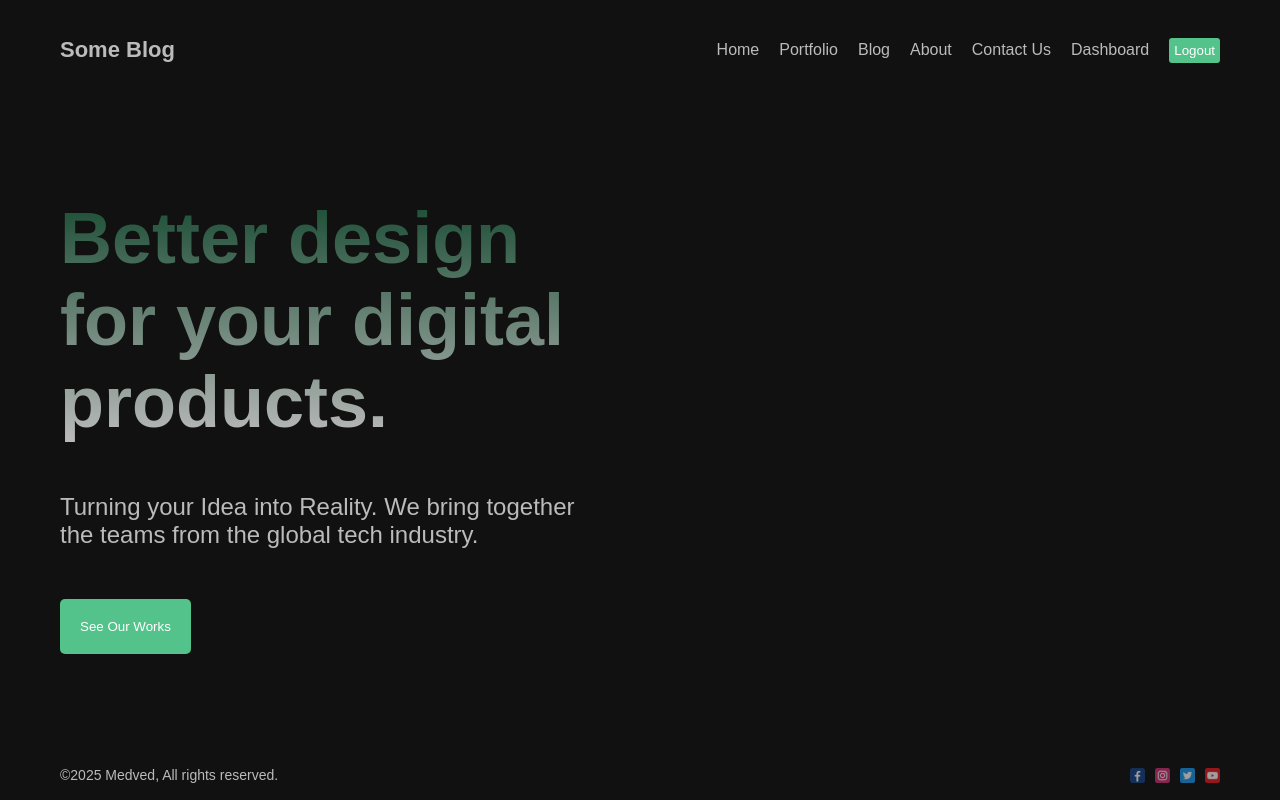
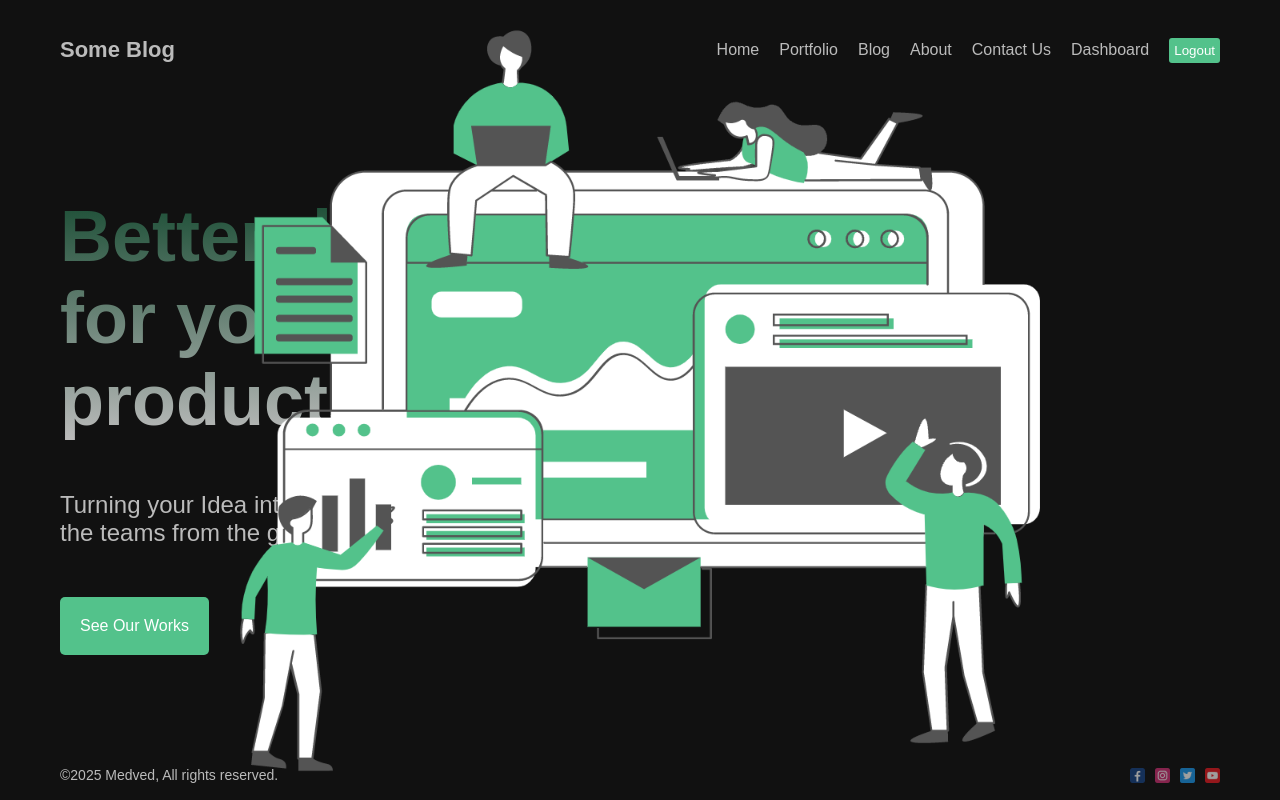
Before and after one commit to kosolapiyD/blog, a Next.js app: page / in a window 1280 px wide. Built offline with nearby package versions, Linux system fonts and the light colour scheme.

Commit message:
styles files for each page

```diff
--- /dev/null
+++ b/src/app/about/page.module.scss
@@ -0,0 +1 @@
+.container {}
--- a/src/app/about/page.tsx
+++ b/src/app/about/page.tsx
@@ -1,10 +1,10 @@
-import React from 'react';
+import styles from './page.module.scss';
 
 type AboutPageProps = {};
 
 const AboutPage = (props: AboutPageProps) => {
   return (
-    <div>
+    <div className={styles.container}>
       <h1>About Page</h1>
     </div>
   );
--- /dev/null
+++ b/src/app/blog/page.module.scss
@@ -0,0 +1 @@
+.container {}
--- a/src/app/blog/page.tsx
+++ b/src/app/blog/page.tsx
@@ -1,10 +1,10 @@
-import React from 'react';
+import styles from './page.module.scss';
 
 type BlogPageProps = {};
 
 const BlogPage = (props: BlogPageProps) => {
   return (
-    <div>
+    <div className={styles.container}>
       <h1>Blog Page</h1>
     </div>
   );
--- a/src/app/contact-us/page.tsx
+++ b/src/app/contact-us/page.tsx
@@ -1,10 +1,10 @@
-import React from 'react';
+import styles from './page.module.scss';
 
 type ContactUsProps = {};
 
 const ContactUs = (props: ContactUsProps) => {
   return (
-    <div>
+    <div className={styles.container}>
       <h1>ContactUs Page</h1>
     </div>
   );
--- /dev/null
+++ b/src/app/dashboard/page.module.scss
@@ -0,0 +1 @@
+.container {}
--- a/src/app/dashboard/page.tsx
+++ b/src/app/dashboard/page.tsx
@@ -1,10 +1,10 @@
-import React from 'react';
+import styles from './page.module.scss';
 
 type DashboardPageProps = {};
 
 const DashboardPage = (props: DashboardPageProps) => {
   return (
-    <div>
+    <div className={styles.container}>
       <h1>Dashboard Page</h1>
     </div>
   );
--- a/src/app/page.tsx
+++ b/src/app/page.tsx
@@ -18,7 +18,7 @@ const HomePage = (props: HomePageProps) => {
         <Button url='/portfolio' text='See Our Works' />
       </div>
       <div className={styles.item}>
-        {/* <Image src={'/hero.png'} alt='' className={styles.img} fill /> */}
+        <Image src={'/hero.png'} alt='' className={styles.img} fill />
       </div>
     </div>
   );
--- /dev/null
+++ b/src/app/portfolio/page.module.scss
@@ -0,0 +1 @@
+.container {}
--- a/src/app/portfolio/page.tsx
+++ b/src/app/portfolio/page.tsx
@@ -1,10 +1,10 @@
-import React from 'react';
+import styles from './page.module.scss';
 
 type CategoryPageProps = {};
 
 const CategoryPage = (props: CategoryPageProps) => {
   return (
-    <div>
+    <div className={styles.container}>
       <h1>Category Page</h1>
     </div>
   );
--- a/src/components/button/button.module.scss
+++ b/src/components/button/button.module.scss
@@ -6,4 +6,5 @@
     border-radius   : 5px;
     width           : max-content;
     color           : white;
+    font-size       : 16px;
 }
```
Also changed, not shown: src/components/navbar/navbar.module.scss (+2 -6 lines).
